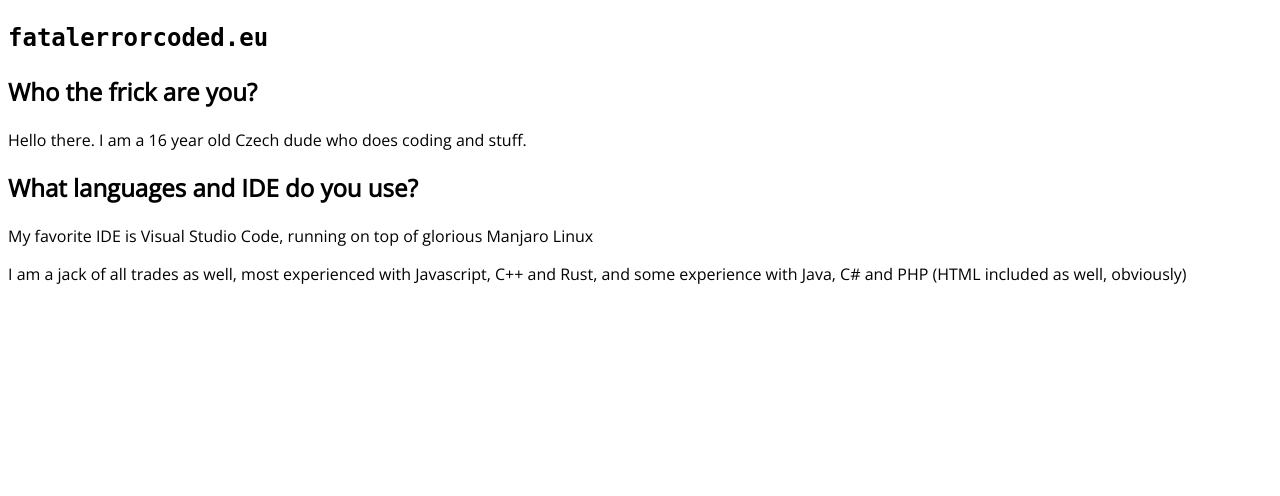
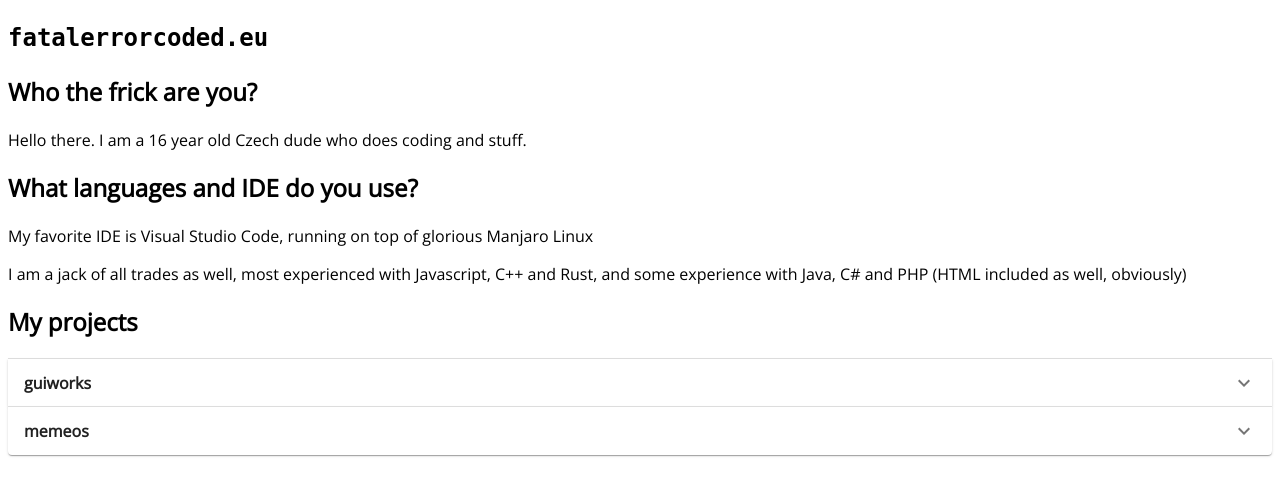
Before and after one commit to FatalErrorCoded/fatalerrorcoded.eu, a Next.js app: page / in a window 1280 px wide. Shown: the top 496 px of the page. Built offline with nearby package versions, Linux system fonts and the light colour scheme.

Commit message:
Some projects

```diff
--- a/package.json
+++ b/package.json
@@ -8,6 +8,8 @@
     "type-check": "tsc"
   },
   "dependencies": {
+    "@material-ui/core": "^4.8.2",
+    "@material-ui/icons": "^4.5.1",
     "@zeit/next-sass": "^1.0.1",
     "isomorphic-unfetch": "3.0.0",
     "next": "latest",
--- a/pages/index.tsx
+++ b/pages/index.tsx
@@ -1,6 +1,45 @@
 import * as React from 'react'
 import Layout from '../components/Layout'
 import { NextPage } from 'next'
+
+import ExpansionPanel from '@material-ui/core/ExpansionPanel';
+import ExpansionPanelSummary from '@material-ui/core/ExpansionPanelSummary';
+import ExpansionPanelDetails from '@material-ui/core/ExpansionPanelDetails';
+import ExpandMoreIcon from '@material-ui/icons/ExpandMore';
+
+type ProjectProps = {
+    name: string,
+    repository?: string
+    status?: string
+}
+
+const Project: React.FunctionComponent<ProjectProps> = (props) => {
+    return (
+        <ExpansionPanel>
+            <ExpansionPanelSummary
+                expandIcon={<ExpandMoreIcon />}
+            >
+                <b>{props.name}</b>
+            </ExpansionPanelSummary>
+            <ExpansionPanelDetails>
+                <div>
+                    {props.children}
+                    <br /><br />
+
+                    {props.status &&
+                        <>
+                            <span style={{ color: "#909090" }}>Status: {props.status}</span>
+                            <br />
+                        </>
+                    }
+                    {props.repository && <a target="_blank" href={props.repository}>
+                        Repository
+                    </a>}
+                </div>
+            </ExpansionPanelDetails>
+        </ExpansionPanel>
+    );
+}
 
 const IndexPage: NextPage = () => {
     return (
@@ -14,6 +53,20 @@ const IndexPage: NextPage = () => {
                 <p>My favorite IDE is Visual Studio Code, running on top of glorious Manjaro Linux</p>
                 <p>I am a jack of all trades as well, most experienced with Javascript, C++ and Rust, and some experience with Java, C# and PHP (HTML included as well, obviously)</p>
             </section>
+            <section>
+                <h1>My projects</h1>
+                <Project
+                    name="guiworks" repository="https://github.com/fatalerrorcoded/guiworks" status="Active"
+                >
+                    <span>A React-style Discord.js library for interactive embeds</span>
+                </Project>
+                <Project
+                    name="memeos" repository="https://gitlab.insrt.uk/fatalerrorcoded/memeos" status="Active"
+                >
+                    <span style={{ textDecoration: "line-through" }}>An epic meme OS for epic memers</span><br />
+                    <span>An attempt at an operating system in Rust</span>
+                </Project>
+            </section>
         </Layout>
     )
 }
```
Also changed, not shown: 1 other file (tests, documents, lock files or other folders).
